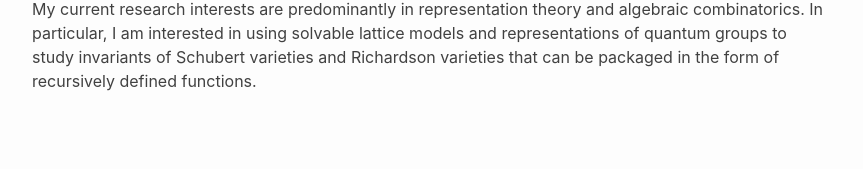
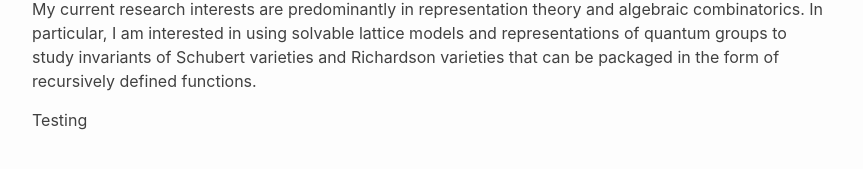
Before and after one commit to adasher/adasher.github.io, a Jekyll site: the page built from docs/index.markdown, in a window 1280 px wide. Shown: the part 513-682 px from the top of the page, without its empty margins (208-1071 px from the left). Built offline with Jekyll 4.4.1, drawn with Linux system fonts in a browser that asks for light colours.

Commit message:
Defaults

```diff
--- a/docs/_layouts/home_default.html
+++ b/docs/_layouts/home_default.html
@@ -1,5 +1,4 @@
 <!DOCTYPE html>
-<link rel="stylesheet" href="{{ '/assets/css/style.css' | relative_url }}">
 <html lang="{{ page.lang | default: site.lang | default: "en" }}">
 
   {%- include head.html -%}
--- a/docs/_layouts/home_page.html
+++ b/docs/_layouts/home_page.html
@@ -1,7 +1,9 @@
 ---
 layout: home_default
 ---
+<head>
 <link rel="stylesheet" href="{{ '/assets/css/style.css' | relative_url }}">
+</head>
 
 <article class="post">
 
--- a/docs/_layouts/page.html
+++ b/docs/_layouts/page.html
@@ -1,7 +1,9 @@
 ---
 layout: default
 ---
+<head>
 <link rel="stylesheet" href="{{ '/assets/css/style.css' | relative_url }}">
+</head>
 
 <article class="post">
 
--- a/docs/index.markdown
+++ b/docs/index.markdown
@@ -11,3 +11,5 @@ My parents chose a non-standard basis, so most people call me by my middle name
 
 My current research interests are predominantly in representation theory and algebraic combinatorics.
 In particular, I am interested in using solvable lattice models and representations of quantum groups to study invariants of Schubert varieties and Richardson varieties that can be packaged in the form of recursively defined functions.
+
+Testing
```
Also changed, not shown: 6 other files.
